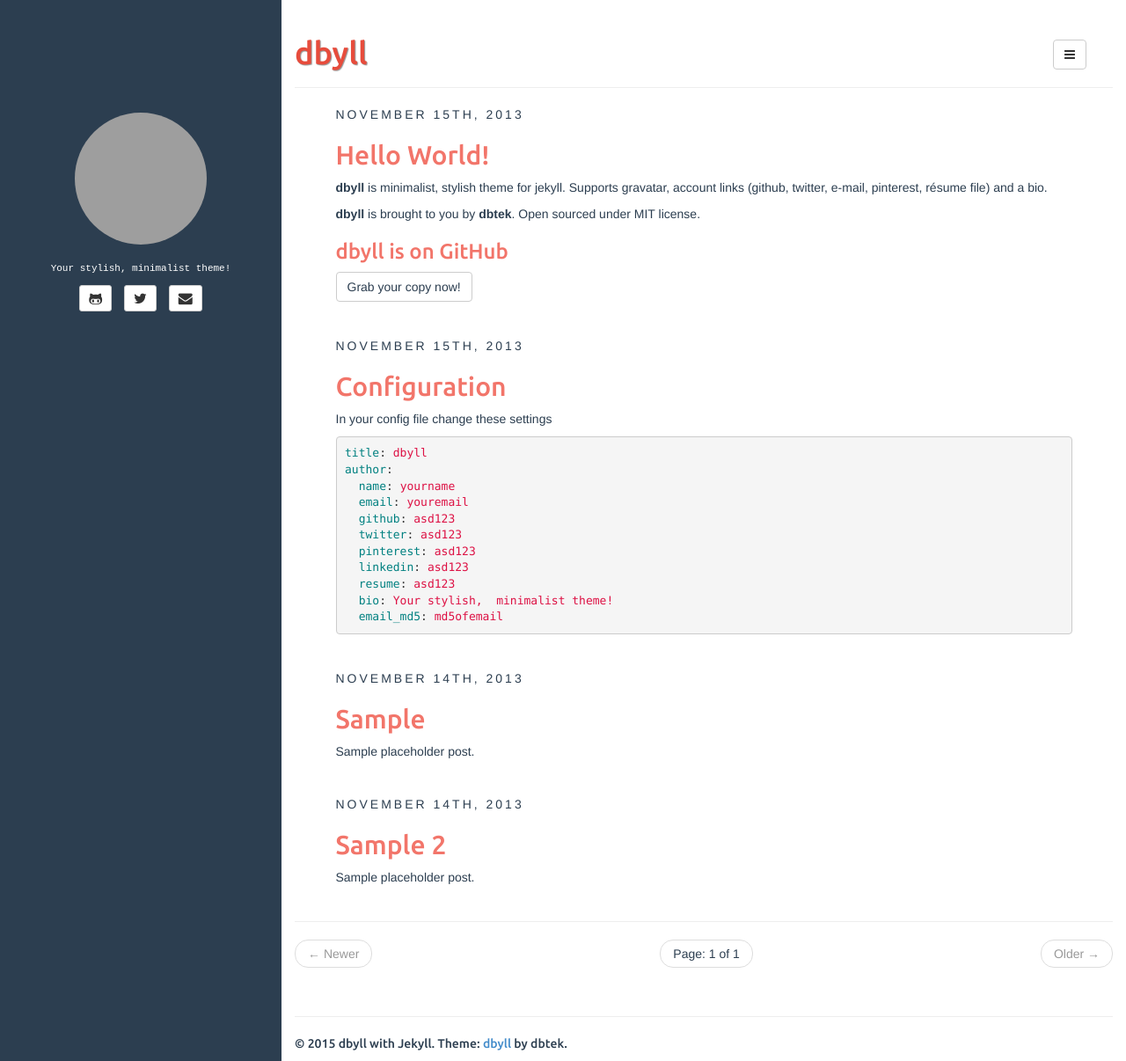
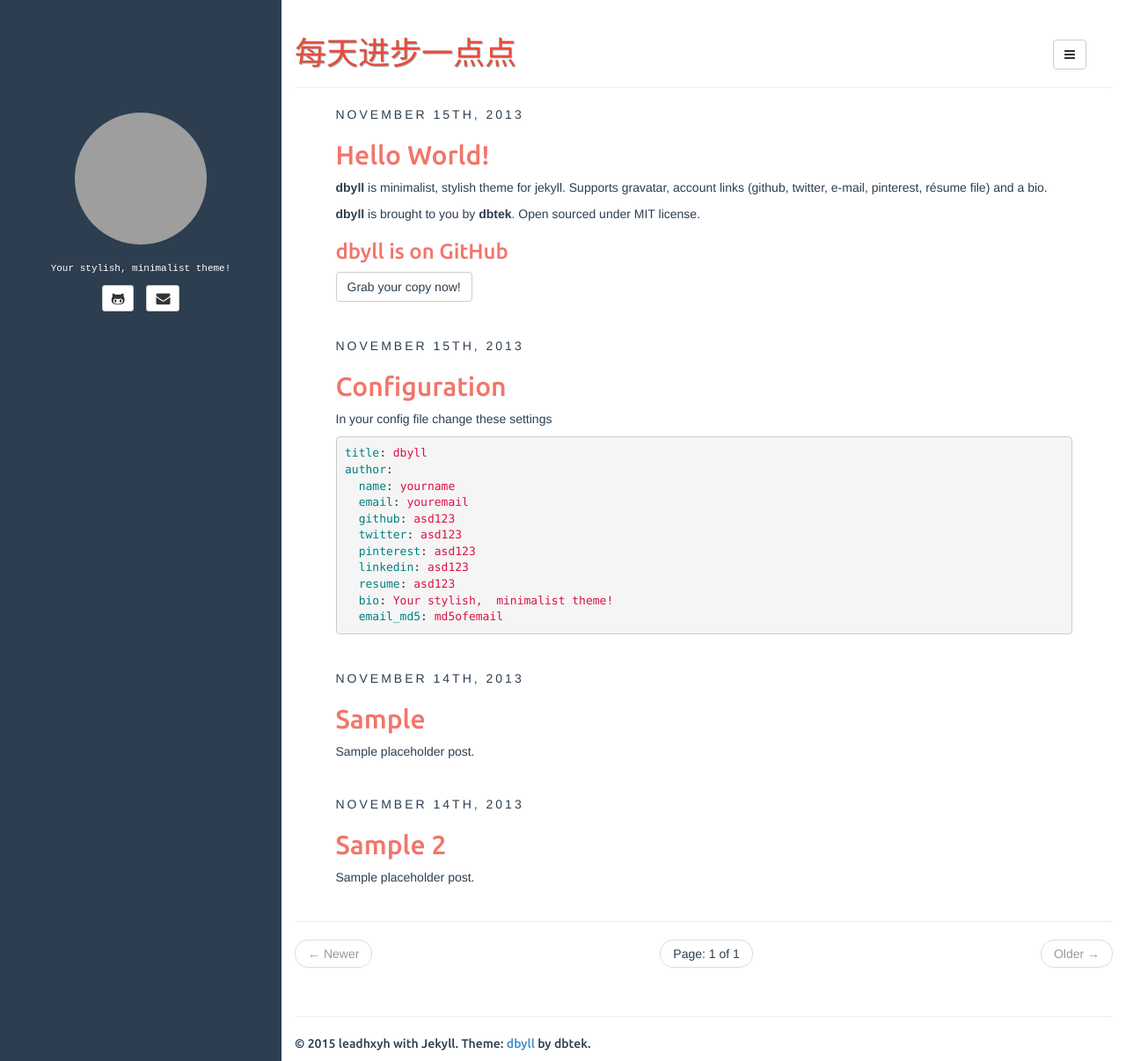
Before and after one commit to leadhxyh/leadhxyh.github.io, a Jekyll site: the page built from index.html, in a window 1280 px wide and 1206 px high. Shown: the whole window at 88% size. Built offline with Jekyll 4.4.1, drawn with Linux system fonts in a browser that asks for light colours; the list of posts is cut into pages by our own code; grey boxes are pictures that could not be loaded.

Commit message:
修改_config.yml

```diff
--- a/_config.yml
+++ b/_config.yml
@@ -13,16 +13,13 @@
     scope:
       path: "" # empty string for all files
     values:
-      title: dbyll
+      title: 每天进步一点点
 
 description: Stylish Jekyll Theme
 author:
-  name: dbyll
-  email: dbyll@ismaildemirbilek.com
+  name: leadhxyh
+  email: liaowei5206@163.com
   github: dbtek
-  twitter: dbtek
-  pinterest: asd123
-  linkedin: asd123
   bio: Your stylish, minimalist theme!
   email_md5: 726351295ec82e145928582f595aa3aa
 
```
